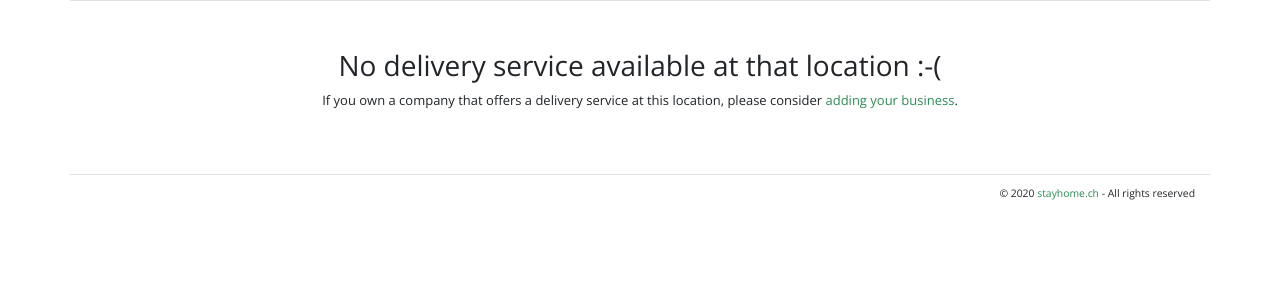
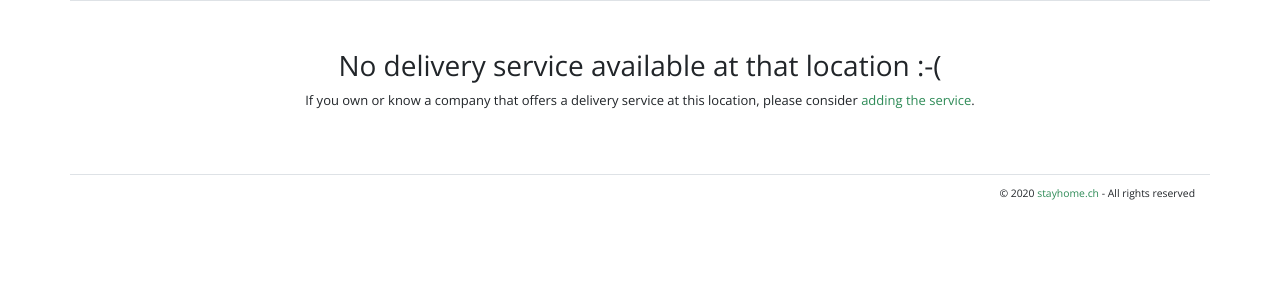
Before and after one commit to stayhomech/stayhomech, a Django app: template stayhome/pubsite/templates/content.html in a window 1280 px wide. Shown: the part 72-372 px from the top of the page. Run offline with Django 3.2, Linux system fonts and the light colour scheme; the template is opened without the code that fills it, so the values that code supplies are empty; some libraries are stand-ins or nearby versions.

Commit message:
Updated content template and added new French translations.

```diff
--- a/stayhome/pubsite/templates/content.html
+++ b/stayhome/pubsite/templates/content.html
@@ -82,7 +82,7 @@
             {% else %}
             <div class="p-5 col-12 text-center">
                 <p class="h3">{% blocktrans %}No delivery service available at that location :-({% endblocktrans %}</p>
-                <p>{% blocktrans %}If you own a company that offers a delivery service at this location, please consider{% endblocktrans %} <a href="{% url 'add' %}">{% blocktrans %}adding your business{% endblocktrans %}</a>.</p>
+                <p>{% blocktrans %}If you own or know a company that offers a delivery service at this location, please consider{% endblocktrans %} <a href="{% url 'add' %}">{% blocktrans %}adding the service{% endblocktrans %}</a>.</p>
             </div>
             {% endif %}
          </div>
```
Also changed, not shown: stayhome/stayhome/locales/de/LC_MESSAGES/django.po, stayhome/stayhome/locales/fr/LC_MESSAGES/django.po, stayhome/stayhome/locales/it/LC_MESSAGES/django.po.
